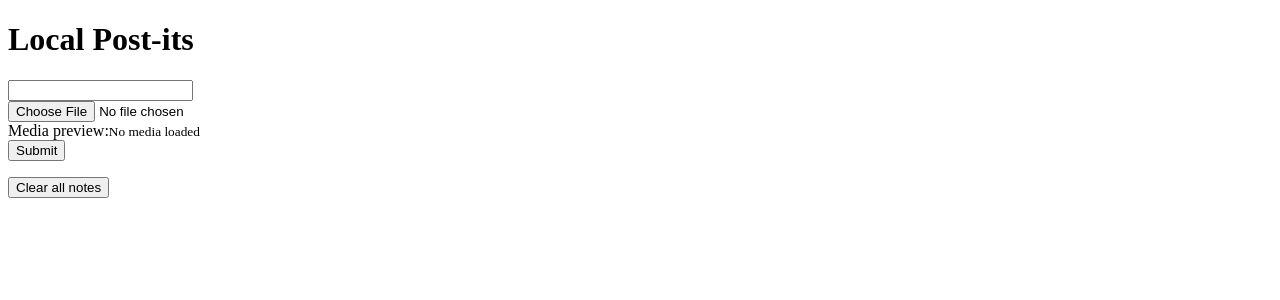
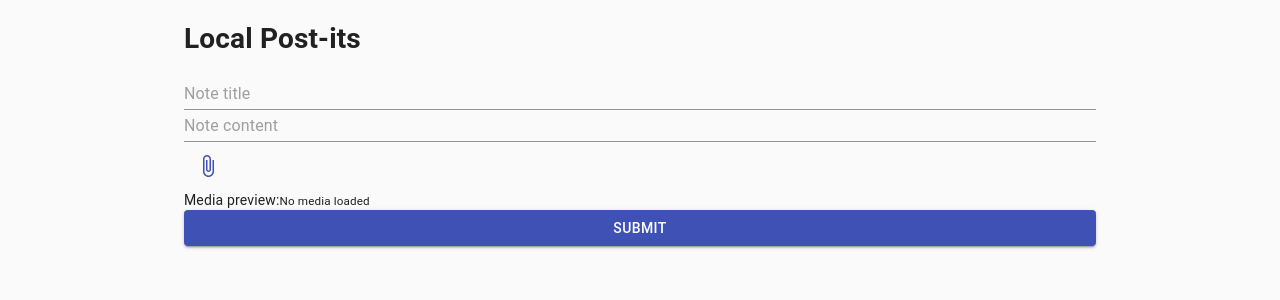
Before and after one commit to lbotano/local-post-its, a React app: page / in a window 1280 px wide. Shown: the top 300 px of the page. Built offline with nearby package versions, Linux system fonts and the light colour scheme; the HTML template or start-up script is replaced by a standard one.

Commit message:
Started implementing the MaterialUI library

```diff
--- a/package.json
+++ b/package.json
@@ -36,6 +36,8 @@
   },
   "dependencies": {
     "@babel/polyfill": "^7.12.1",
+    "@material-ui/core": "^4.12.3",
+    "@material-ui/icons": "^4.11.2",
     "localforage": "^1.10.0",
     "moment": "^2.29.1",
     "react": "^17.0.2",
--- a/src/App.js
+++ b/src/App.js
@@ -1,5 +1,6 @@
 import React, { useState } from 'react'
 import { useDispatch } from 'react-redux'
+import { CssBaseline, Container } from '@material-ui/core'
 
 import { updateNotes, clearNotes } from './reducers/noteReducer'
 import NoteForm from './components/NoteForm'
@@ -19,12 +20,13 @@ const App = () => {
   }
 
   return (
-    <div>
+    <Container maxWidth={'md'}>
+      <CssBaseline />
       <h1>Local Post-its</h1>
       <NoteForm />
       <NoteList />
       <button onClick={clearAllNotes}>Clear all notes</button>
-    </div>
+    </Container>
   )
 }
 
--- a/src/components/MediaDisplayer.js
+++ b/src/components/MediaDisplayer.js
@@ -1,4 +1,19 @@
+/*
+ * ==============
+ * MediaDisplayer
+ * ==============
+ *
+ * Purpose:
+ * Detect what kind of media does the given url have
+ * and display it accordingly (image, video, audio)
+ *
+ * Props:
+ *  - media: base64 code in the following format: datatype/format;base64
+ *    that represents the media to be displayer
+ */
+
 import React from 'react'
+import { CardMedia } from '@material-ui/core'
 
 const MediaDisplayer = ({ media }) => {
   const getMediaType = (base64) => (
@@ -15,22 +30,38 @@ const MediaDisplayer = ({ media }) => {
   const mediaTypeSpecific = getMediaType(media)
   const mediaType = mediaTypeSpecific.substring(0, mediaTypeSpecific.indexOf('/'))
 
+  const containerStyle = {
+    height: 250
+  }
+  const mediaStyle = {
+    maxHeight: '100%',
+    objectFit: 'contain'
+  }
+
   switch(mediaType) {
     case 'image':
-      return <img src={media} />
+      return (
+        <div style={containerStyle}>
+          <CardMedia component="img" image={media} style={mediaStyle} />
+        </div>
+      )
     case 'video':
       return (
-        <video controls width="250">
-          <source src={media} type={mediaTypeSpecific} />
-          Your browser does not support HTML video.
-        </video>
+        <div style={containerStyle}>
+          <CardMedia component="video" controls style={mediaStyle}>
+            <source src={media} type={mediaTypeSpecific} />
+            Your browser does not support HTML video.
+          </CardMedia>
+        </div>
       )
     case 'audio':
       return (
-        <audio controls>
-          <source src={media} type={mediaTypeSpecific} />
-          Your browser does not support HTML audio
-        </audio>
+        <div style={containerStyle}>
+          <CardMedia component="audio" controls style={mediaStyle}>
+            <source src={media} type={mediaTypeSpecific} />
+            Your browser does not support HTML audio
+          </CardMedia>
+        </div>
       )
     default:
       return (
--- a/src/components/NoteForm.js
+++ b/src/components/NoteForm.js
@@ -1,5 +1,9 @@
 import React, { useState } from 'react'
 import { useDispatch } from 'react-redux'
+import {
+  Button, IconButton, Input, FormGroup
+} from '@material-ui/core'
+import { AttachFile } from '@material-ui/icons'
 
 import { createNote } from '../reducers/noteReducer'
 import MediaDisplayer from './MediaDisplayer'
@@ -26,11 +30,30 @@ const NoteForm = () => {
 
   return (
     <form onSubmit={onSubmit}>
+      <FormGroup>
+        <Input
+          placeholder="Note title"
+        />
+      </FormGroup>
+      <FormGroup>
+        <Input
+          value={note}
+          onChange={(event) => setNote(event.target.value)}
+          placeholder="Note content"
+          multiline
+        />
+      </FormGroup>
+      <FormGroup>
         <div>
-        <input type="text" value={note} onChange={(event) => setNote(event.target.value)} />
-      </div>
-      <div>
-        <input type="file" accept="image/*,video/*,audio/*" onChange={async (event) => setMedia(await toBase64(event.target.files[0]))} />
+          <IconButton color="primary" component="label">
+            <AttachFile />
+            <input
+              type="file"
+              hidden
+              accept="image/*,video/*,audio/*"
+              onChange={async (event) => setMedia(await toBase64(event.target.files[0]))}
+            />
+          </IconButton>
         </div>
         <div>
           <span>Media preview:</span>
@@ -38,7 +61,12 @@ const NoteForm = () => {
             <MediaDisplayer media={media} />
           }
         </div>
-      <input type="submit" />
+      </FormGroup>
+      <FormGroup>
+        <Button variant="contained" color="primary" type="submit">
+          Submit
+        </Button>
+      </FormGroup>
     </form>
   )
 }
--- a/src/components/NoteList.js
+++ b/src/components/NoteList.js
@@ -1,24 +1,61 @@
 import React from 'react'
 import { useSelector } from 'react-redux'
+import {
+  Button,
+  Grid,
+  Card,
+  CardActionArea,
+  CardActions,
+  CardContent,
+  Typography
+} from '@material-ui/core'
 
 import MediaDisplayer from './MediaDisplayer'
 
 const NoteList = () => {
   const notes = useSelector((state) => state.notes.sort((a, b) => b.timestamp - a.timestamp))
 
+  // This styles make it so the content of the note stretches
+  // and pushes the buttons to the bottom
+  const gridStyles = {
+    display: 'flex',
+    alignItems: 'stretch'
+  }
+  const cardStyles = {
+    flexGrow: 1,
+    display: 'flex',
+    flexDirection: 'column',
+  }
+  const actionAreaStyles = {
+    flexGrow: 1,
+    display: 'flex',
+    flexDirection: 'column',
+    justifyContent: 'flex-start',
+    alignItems: 'stretch'
+  }
+
   return (
-    <div>
-      <ul>
+    <Grid container alignItems="stretch" spacing={3}>
       {
         notes.map((note) => (
-          <li key={note.id}>
-            <div>{note.content}</div>
-            {note.media ? <MediaDisplayer media={note.media} /> : null}
-          </li>
+          <Grid item xs={6} sm={3} style={gridStyles}>
+            <Card key={note.id} style={cardStyles}>
+              <CardActionArea style={actionAreaStyles}>
+                {note.media ? <MediaDisplayer media={note.media} /> : null}
+                <CardContent>
+                  <Typography variant="body2" component="p">{note.content}</Typography>
+                </CardContent>
+              </CardActionArea>
+              <CardActions>
+                <Button size="small" color="primary">
+                  Remove
+                </Button>
+              </CardActions>
+            </Card>
+          </Grid>
         ))
       }
-      </ul>
-    </div>
+    </Grid>
   )
 }
 
```
Also changed, not shown: 1 other file (tests, documents, lock files or other folders). Lines whose indentation alone changed are shown as unchanged.
